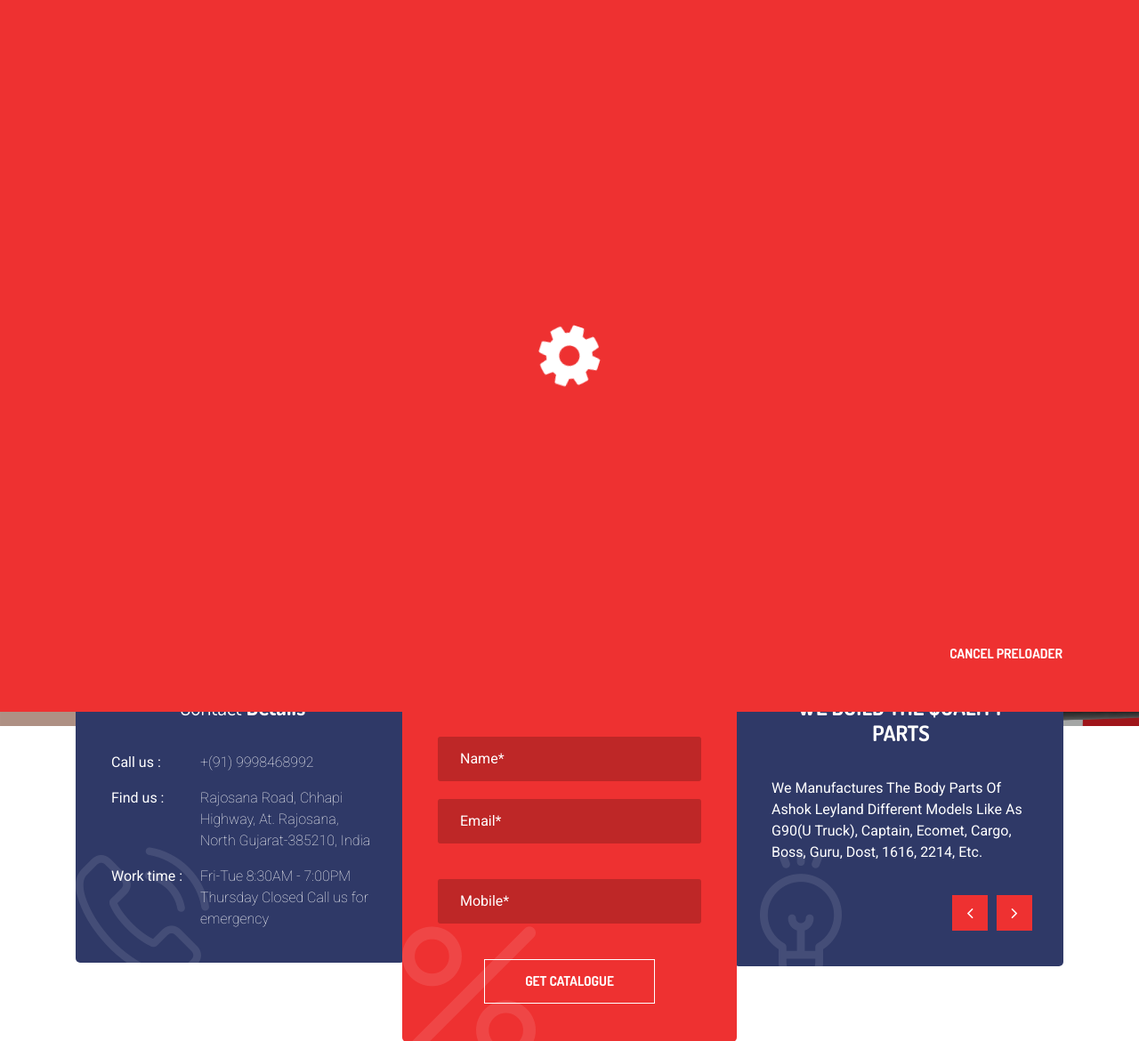
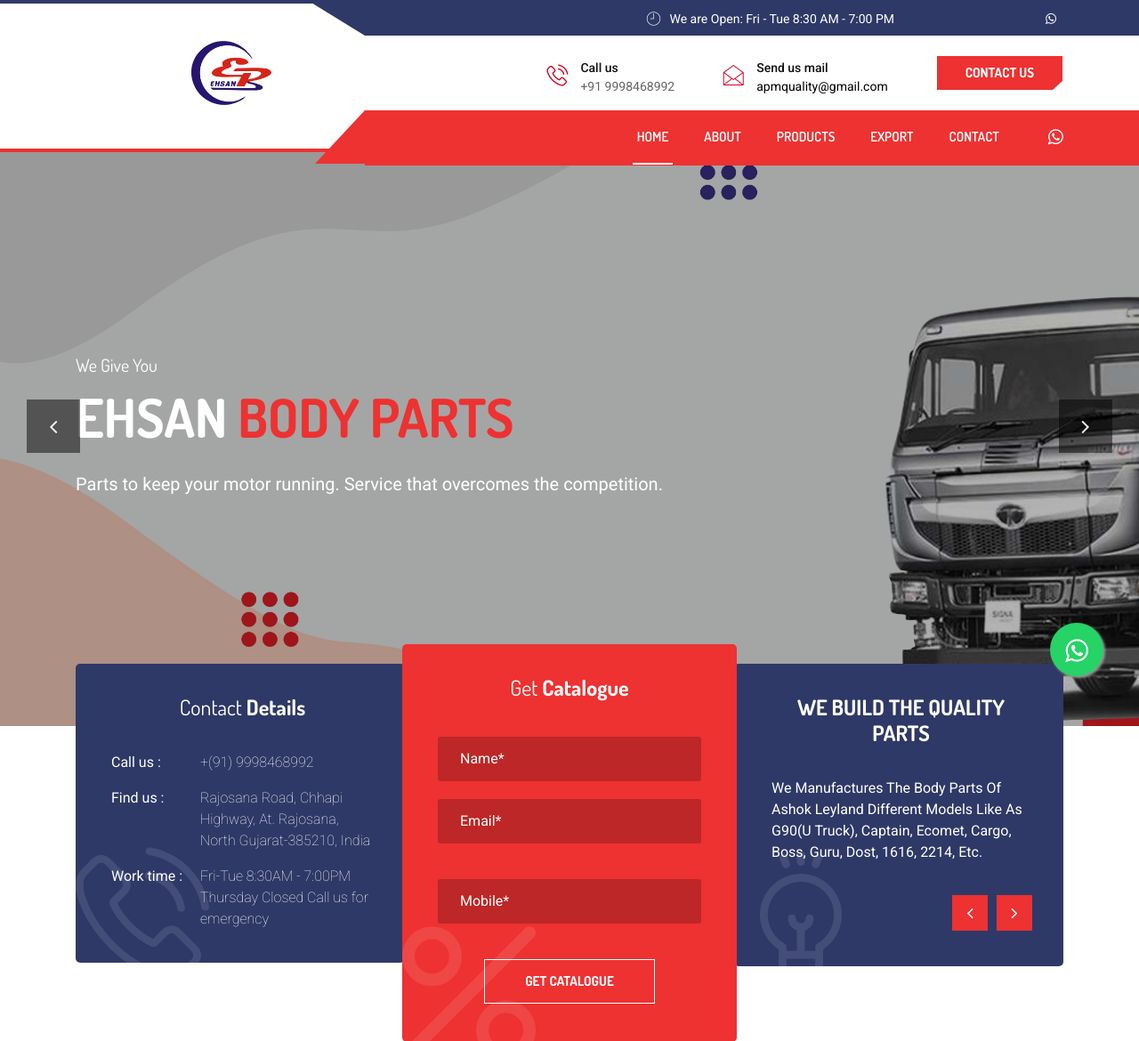
Before and after one commit to fahadjdy/qualitybodyparts, a CodeIgniter app: page /database/ in a window 1280 px wide. Shown: the top 1170 px of the page at 89% size. Run offline with CodeIgniter, Linux system fonts and the light colour scheme; data comes from the database, SQL or seed files in the repository; data that the repository does not hold is empty; some libraries are stand-ins or nearby versions; some web fonts are replaced; grey boxes are pictures that could not be loaded.

Commit message:
Comment out preloader section in header.php

```diff
--- a/application/views/header.php
+++ b/application/views/header.php
@@ -60,7 +60,7 @@
 </head>
 
 <body>
-   <div id="preloader">
+   <!-- <div id="preloader">
       <div class="preloader-wrapper">
          <div class="loader">
             <i class="fa fa-cog fa-spin"></i>
@@ -69,7 +69,7 @@
       <div class="preloader-cancel-btn">
          <a href="#" class="btn btn-bordered prelaoder-btn">Cancel Preloader</a>
       </div>
-   </div>
+   </div> -->
 
 
    <div class="ts-top-bar">
```
